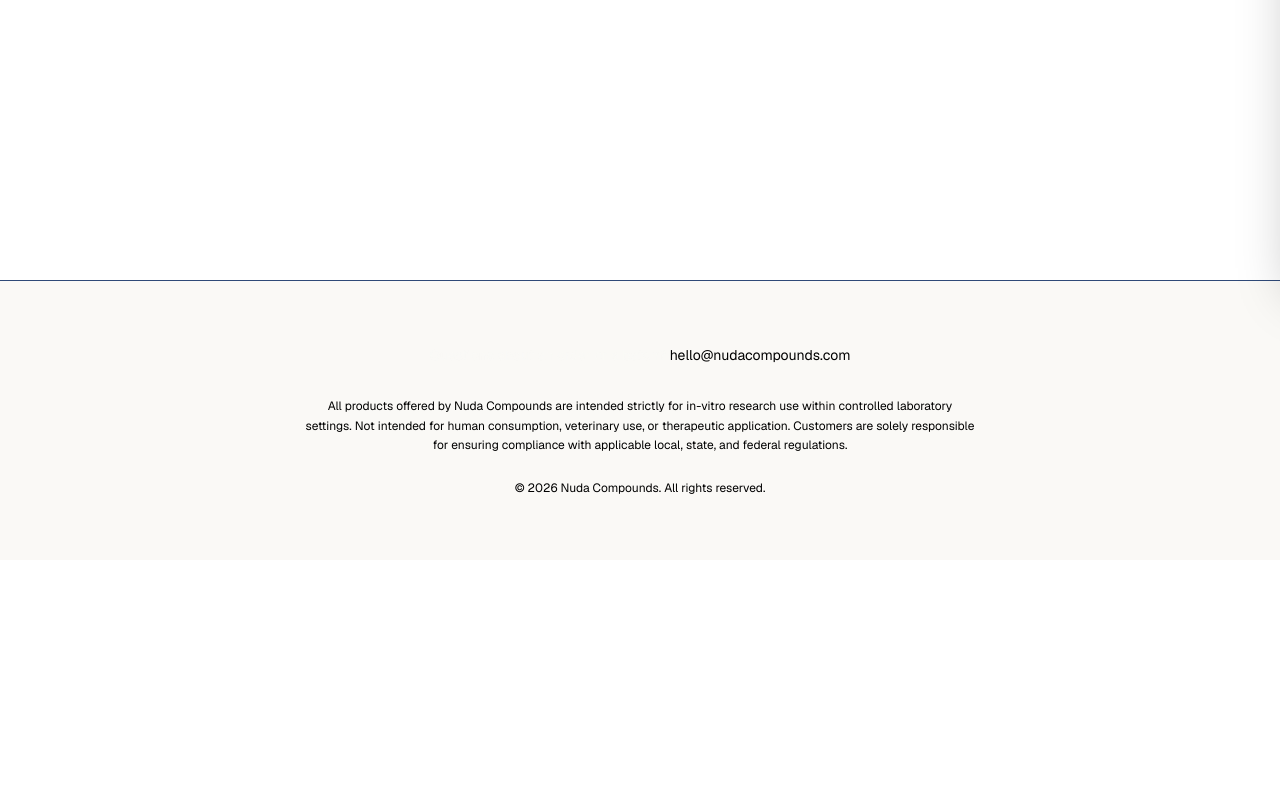
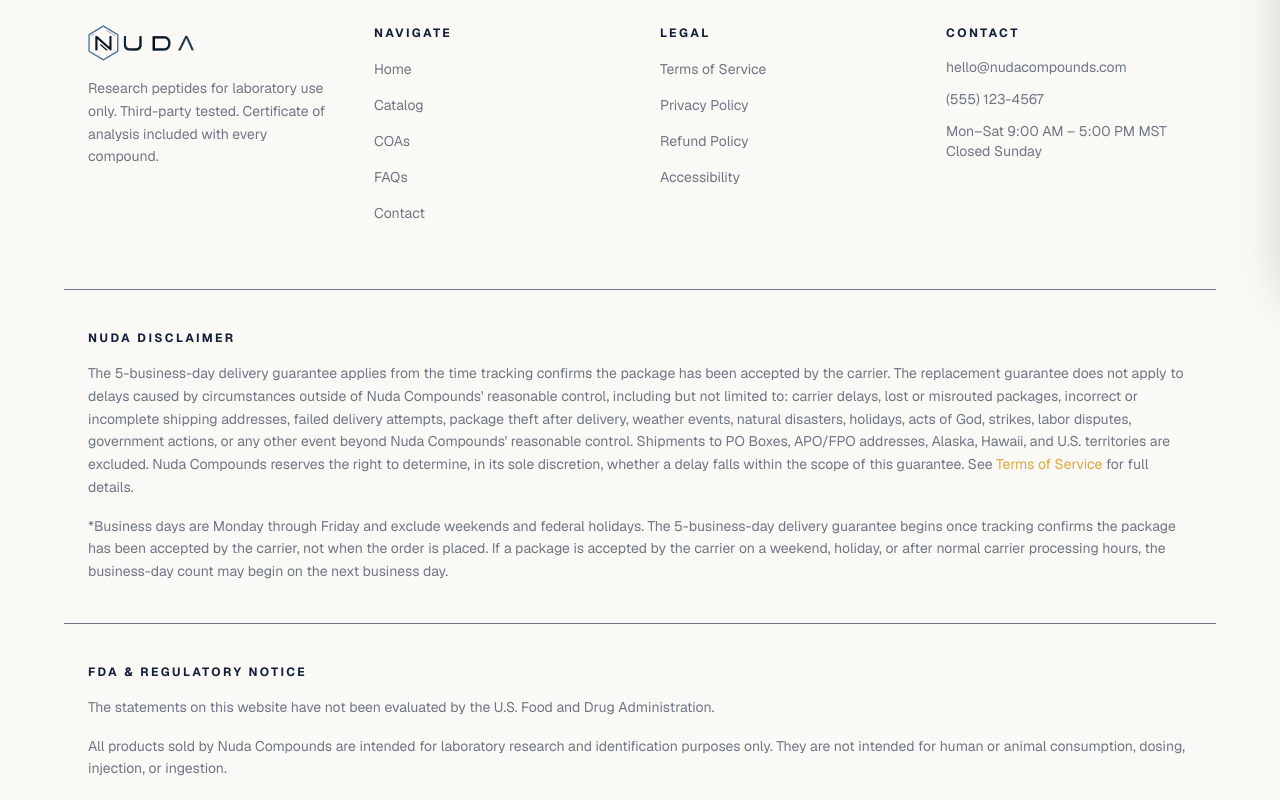
Before and after one commit to michaelDragomir/nudacompounds, a Next.js app: page /accessibility in a window 1280 px wide. Before the commit this address had no page. Shown: the part 520-1320 px from the top of the page. Before the commit the page ends 1080 px from the top, so only its background shows below. Built offline with nearby package versions, Linux system fonts and the light colour scheme.

Commit message:
updated design

```diff
--- /dev/null
+++ b/app/accessibility/page.tsx
@@ -0,0 +1,11 @@
+import type { Metadata } from 'next';
+import { ComingSoonPage } from '../components/ComingSoonPage';
+
+export const metadata: Metadata = {
+	title: 'Accessibility',
+	alternates: { canonical: '/accessibility' },
+};
+
+export default function AccessibilityPage() {
+	return <ComingSoonPage title='Accessibility' />;
+}
--- /dev/null
+++ b/app/components/ComingSoonPage.tsx
@@ -0,0 +1,12 @@
+export function ComingSoonPage({ title }: { title: string }) {
+	return (
+		<section className='flex min-h-[60vh] flex-col items-center justify-center bg-offwhite px-6 pb-16 pt-32 text-center'>
+			<span className='text-xs font-bold uppercase tracking-[0.2em] text-amber-dark'>
+				{title}
+			</span>
+			<h1 className='mt-3 font-sora text-4xl font-extrabold text-navy'>
+				Coming Soon
+			</h1>
+		</section>
+	);
+}
--- a/app/components/Footer.tsx
+++ b/app/components/Footer.tsx
@@ -1,38 +1,165 @@
+import Image from 'next/image';
+import Link from 'next/link';
+import { SectionLink } from './SectionLink';
+
+const NAVIGATE_LINKS = [
+	{ href: '/', label: 'Home' },
+	{ href: '/catalog', label: 'Catalog' },
+	{ href: '/#standards', label: 'COAs' },
+	{ href: '/faq', label: 'FAQs' },
+	{ href: '/contact', label: 'Contact' },
+];
+
+const LEGAL_LINKS = [
+	{ href: '/terms-of-service', label: 'Terms of Service' },
+	{ href: '/privacy-policy', label: 'Privacy Policy' },
+	{ href: '/refund-policy', label: 'Refund Policy' },
+	{ href: '/accessibility', label: 'Accessibility' },
+];
+
+const CONTACT_EMAIL = 'hello@nudacompounds.com';
+const CONTACT_PHONE = '(555) 123-4567';
+
+const FDA_NOTICE_PARAGRAPHS = [
+	'The statements on this website have not been evaluated by the U.S. Food and Drug Administration.',
+	'All products sold by Nuda Compounds are intended for laboratory research and identification purposes only. They are not intended for human or animal consumption, dosing, injection, or ingestion.',
+	'These products are not intended to diagnose, treat, cure, or prevent any disease and are not approved for clinical or therapeutic applications.',
+	'Nuda Compounds operates as a chemical supplier and is not a compounding pharmacy or outsourcing facility as defined under Sections 503A or 503B of the Federal Food, Drug, and Cosmetic Act.',
+	'By purchasing from Nuda Compounds, the buyer agrees that these products will be used exclusively for in-vitro research and will not be used for any other purpose, including but not limited to food, drug, cosmetic, or medical device use. Purchasers are responsible for ensuring compliance with all applicable laws and regulations governing research materials.',
+	'By accessing this website and placing an order, you confirm that you are at least 21 years of age and legally permitted to purchase research chemicals in your jurisdiction.',
+	'Products may not be available in all regions. It is the sole responsibility of the purchaser to determine whether the acquisition, possession, and use of any product complies with the laws and regulations of their local, state, or national jurisdiction. Nuda Compounds assumes no liability for purchases made in jurisdictions where such products are restricted or prohibited.',
+];
+
+const NUDA_DISCLAIMER = [
+	<>
+		The 5-business-day delivery guarantee applies from the time tracking
+		confirms the package has been accepted by the carrier. The replacement
+		guarantee does not apply to delays caused by circumstances outside of Nuda
+		Compounds&apos; reasonable control, including but not limited to: carrier
+		delays, lost or misrouted packages, incorrect or incomplete shipping
+		addresses, failed delivery attempts, package theft after delivery, weather
+		events, natural disasters, holidays, acts of God, strikes, labor disputes,
+		government actions, or any other event beyond Nuda Compounds&apos;
+		reasonable control. Shipments to PO Boxes, APO/FPO addresses, Alaska,
+		Hawaii, and U.S. territories are excluded. Nuda Compounds reserves the right
+		to determine, in its sole discretion, whether a delay falls within the scope
+		of this guarantee. See{' '}
+		<Link
+			href='/terms-of-service'
+			className='transition-colors text-amber hover:text-amber-dark'
+		>
+			Terms of Service
+		</Link>{' '}
+		for full details.
+	</>,
+	'*Business days are Monday through Friday and exclude weekends and federal holidays. The 5-business-day delivery guarantee begins once tracking confirms the package has been accepted by the carrier, not when the order is placed. If a package is accepted by the carrier on a weekend, holiday, or after normal carrier processing hours, the business-day count may begin on the next business day.',
+];
+
 export function Footer() {
 	return (
-		<footer className='bg-offwhite text-offwhite/70 mt-auto border-t border-navy'>
-			<div className='max-w-6xl mx-auto px-6 py-16 text-center'>
-				{/* <div className='flex items-center justify-center gap-2 mb-6'>
-					<span className='w-8 h-8 rounded-full bg-navy-light flex items-center justify-center text-amber font-bold text-sm'>
-						N
-					</span>
-					<span className='font-bold tracking-tight text-black text-lg'>
-						NUDA <span className='font-normal text-offwhite/60'>Compounds</span>
-					</span>
-				</div> */}
+		<footer className='mt-auto bg-offwhite border-t border-navy'>
+			<div className='mx-auto max-w-6xl px-6 py-16'>
+				<div className='grid grid-cols-2 gap-10 sm:grid-cols-4'>
+					<div className='col-span-2 sm:col-span-1'>
+						<Image
+							src='/images/nudaLogo.png'
+							alt='Nuda Compounds'
+							width={423}
+							height={144}
+							className='h-9 w-auto'
+						/>
+						<p className='mt-4 text-sm leading-relaxed text-navy-dark/60'>
+							Research peptides for laboratory use only. Third-party tested.
+							Certificate of analysis included with every compound.
+						</p>
+					</div>
 
-				<p className='text-sm'>
-					Questions about an order or a batch?{' '}
-					<a
-						href='mailto:hello@nudacompounds.com'
-						className='text-black hover:underline'
-					>
-						hello@nudacompounds.com
-					</a>
-				</p>
+					<div>
+						<h3 className='text-xs font-bold uppercase tracking-[0.2em] text-navy-dark'>
+							Navigate
+						</h3>
+						<ul className='mt-4 space-y-3'>
+							{NAVIGATE_LINKS.map((link) => (
+								<li key={link.href}>
+									<SectionLink
+										href={link.href}
+										className='text-sm text-navy-dark/60 transition-colors hover:text-amber'
+									>
+										{link.label}
+									</SectionLink>
+								</li>
+							))}
+						</ul>
+					</div>
 
-				<p className='max-w-2xl mx-auto text-xs leading-relaxed mt-8 text-black'>
-					All products offered by Nuda Compounds are intended strictly for
-					in-vitro research use within controlled laboratory settings. Not
-					intended for human consumption, veterinary use, or therapeutic
-					application. Customers are solely responsible for ensuring compliance
-					with applicable local, state, and federal regulations.
-				</p>
+					<div>
+						<h3 className='text-xs font-bold uppercase tracking-[0.2em] text-navy-dark'>
+							Legal
+						</h3>
+						<ul className='mt-4 space-y-3'>
+							{LEGAL_LINKS.map((link) => (
+								<li key={link.href}>
+									<Link
+										href={link.href}
+										className='text-sm text-navy-dark/60 transition-colors hover:text-amber'
+									>
+										{link.label}
+									</Link>
+								</li>
+							))}
+						</ul>
+					</div>
 
-				<p className='text-xs text-black mt-6'>
-					&copy; 2026 Nuda Compounds. All rights reserved.
-				</p>
+					<div>
+						<h3 className='text-xs font-bold uppercase tracking-[0.2em] text-navy-dark'>
+							Contact
+						</h3>
+						<ul className='mt-4 space-y-3 text-sm text-navy-dark/60'>
+							<li>
+								<a
+									href={`mailto:${CONTACT_EMAIL}`}
+									className='transition-colors hover:text-amber'
+								>
+									{CONTACT_EMAIL}
+								</a>
+							</li>
+							<li>{CONTACT_PHONE}</li>
+							<li>
+								Mon–Sat 9:00 AM – 5:00 PM MST
+								<br />
+								Closed Sunday
+							</li>
+						</ul>
+					</div>
+				</div>
 			</div>
+			<>
+				<div className='mx-auto max-w-6xl px-6 py-10 border-t border-navy-dark/60'>
+					<h3 className='text-xs font-bold uppercase tracking-[0.2em] text-navy-dark'>
+						Nuda Disclaimer
+					</h3>
+					<div className='mt-4 space-y-4 text-sm leading-relaxed text-navy-dark/60'>
+						{NUDA_DISCLAIMER.map((paragraph, index) => (
+							<p key={index}>{paragraph}</p>
+						))}
+					</div>
+				</div>
+			</>
+			<>
+				<div className='mx-auto max-w-6xl px-6 py-10 border-t border-navy-dark/60'>
+					<h3 className='text-xs font-bold uppercase tracking-[0.2em] text-navy-dark'>
+						FDA &amp; Regulatory Notice
+					</h3>
+					<div className='mt-4 space-y-4 text-sm leading-relaxed text-navy-dark/60'>
+						{FDA_NOTICE_PARAGRAPHS.map((paragraph) => (
+							<p key={paragraph}>{paragraph}</p>
+						))}
+					</div>
+					<p className='mt-8 text-xs text-navy-dark/40'>
+						&copy; 2026 Nuda Compounds. All rights reserved.
+					</p>
+				</div>
+			</>
 		</footer>
 	);
 }
--- /dev/null
+++ b/app/privacy-policy/page.tsx
@@ -0,0 +1,11 @@
+import type { Metadata } from 'next';
+import { ComingSoonPage } from '../components/ComingSoonPage';
+
+export const metadata: Metadata = {
+	title: 'Privacy Policy',
+	alternates: { canonical: '/privacy-policy' },
+};
+
+export default function PrivacyPolicyPage() {
+	return <ComingSoonPage title='Privacy Policy' />;
+}
--- /dev/null
+++ b/app/refund-policy/page.tsx
@@ -0,0 +1,11 @@
+import type { Metadata } from 'next';
+import { ComingSoonPage } from '../components/ComingSoonPage';
+
+export const metadata: Metadata = {
+	title: 'Refund Policy',
+	alternates: { canonical: '/refund-policy' },
+};
+
+export default function RefundPolicyPage() {
+	return <ComingSoonPage title='Refund Policy' />;
+}
--- /dev/null
+++ b/app/terms-of-service/page.tsx
@@ -0,0 +1,11 @@
+import type { Metadata } from 'next';
+import { ComingSoonPage } from '../components/ComingSoonPage';
+
+export const metadata: Metadata = {
+	title: 'Terms of Service',
+	alternates: { canonical: '/terms-of-service' },
+};
+
+export default function TermsOfServicePage() {
+	return <ComingSoonPage title='Terms of Service' />;
+}
```
